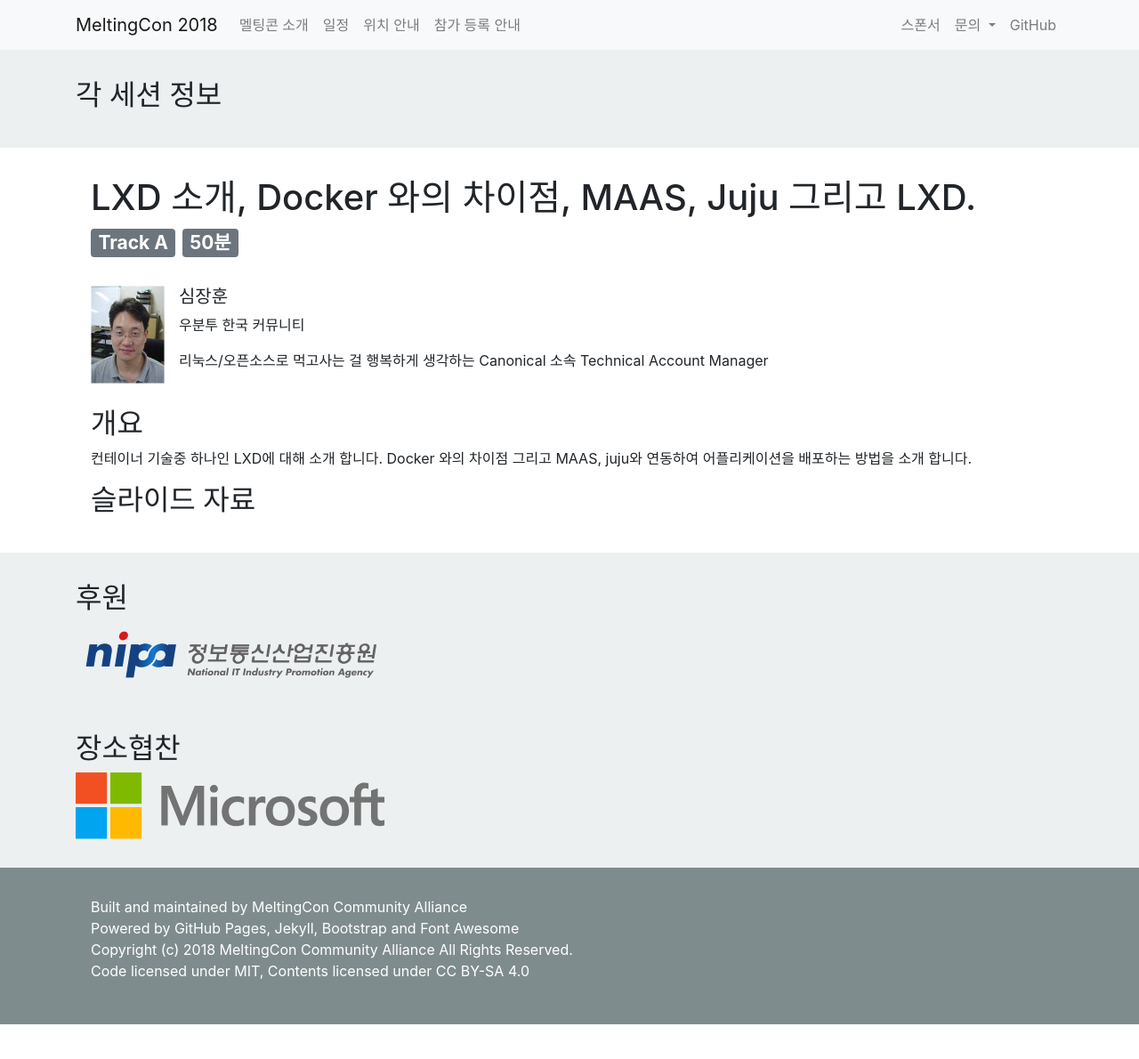
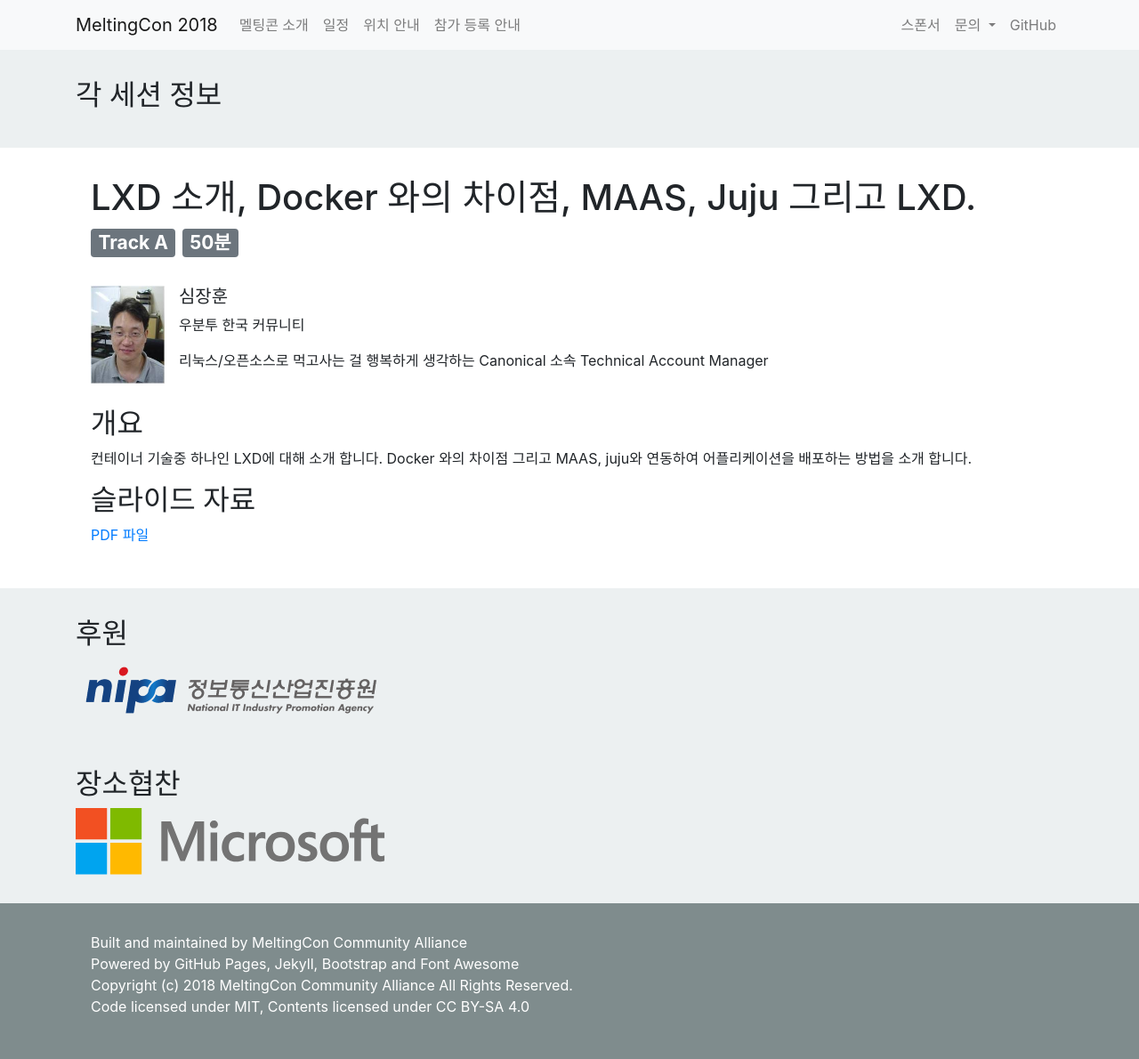
Before and after one commit to meltingcon/2018, a Jekyll site: the page built from _sessions/session_a_1.md, in a window 1280 px wide and 1191 px high. Shown: the whole window at 89% size. Built offline with Jekyll 4.4.1, drawn with Linux system fonts in a browser that asks for light colours.

Commit message:
심장훈님 발표자료 추가

```diff
--- a/_sessions/session_a_1.md
+++ b/_sessions/session_a_1.md
@@ -15,4 +15,6 @@ speakers:
 
 ## 개요
 컨테이너 기술중 하나인 LXD에 대해 소개 합니다. Docker 와의 차이점 그리고 MAAS, juju와 연동하여 어플리케이션을 배포하는 방법을 소개 합니다.
+
 ## 슬라이드 자료
+[PDF 파일](../assets/files/심장훈.pdf)
```
Also changed, not shown: 1 other file.
